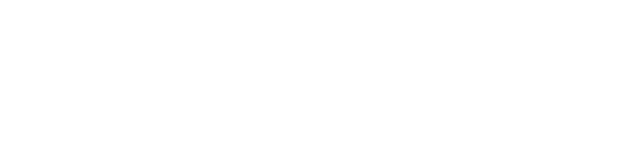
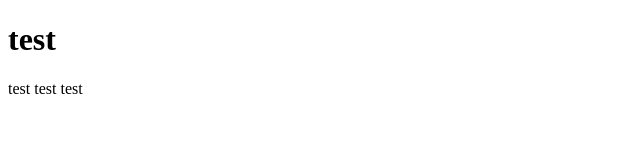
Before and after one commit to over0067/over0067.github.io, a plain HTML site: page profile.html in a window 1280 px wide. Shown: the whole page, without its empty margins (0-640 px from the left). Drawn offline with Linux system fonts and the light colour scheme.

Commit message:
profile.html

```diff
--- a/profile.html
+++ b/profile.html
@@ -1,5 +1,9 @@
 <!DOCTYPE html>
 <html>
-  <head></head>
-  <body></body>
+  <head>
+      <h1>test</h1>
+  </head>
+  <body>
+      <p>test test test</p>
+  </body>
 </html>
```
